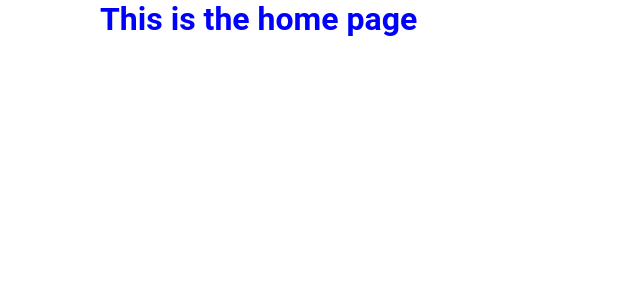
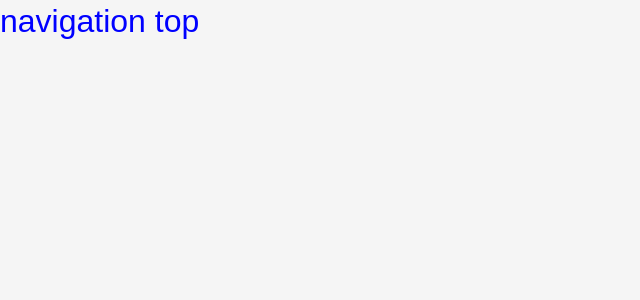
Before and after one commit to pritimoypaul/notionhive, a React (Create React App) app: page / in a window 1280 px wide. Shown: the top 300 px of the page, without its empty margins (0-640 px from the left). Built offline with nearby package versions, Linux system fonts and the light colour scheme.

Commit message:
structure created

```diff
--- /dev/null
+++ b/src/components/Header.js
@@ -0,0 +1,12 @@
+import React from "react";
+import Nav from "./Nav";
+
+const Header = () => {
+  return (
+    <>
+      <Nav />
+    </>
+  );
+};
+
+export default Header;
--- /dev/null
+++ b/src/components/Nav.js
@@ -0,0 +1,20 @@
+import React from "react";
+import styled from "styled-components";
+
+const Nav = () => {
+  return (
+    <div>
+      <Wrapper>
+        <h1>navigation top</h1>
+      </Wrapper>
+    </div>
+  );
+};
+
+const Wrapper = styled.div`
+  h1 {
+    color: blue;
+  }
+`;
+
+export default Nav;
--- a/src/index.css
+++ b/src/index.css
@@ -5,7 +5,7 @@
   --light-color: #f4f4f4;
 }
 
-@import url("https://fonts.googleapis.com/css2?family=Roboto:wght@100;300;400;700&display=swap");
+@import url('https://fonts.googleapis.com/css2?family=Red+Hat+Display:wght@400;500;700&display=swap');
 
 * {
   box-sizing: border-box;
@@ -14,10 +14,15 @@
 }
 
 body {
-  font-family: "Roboto", sans-serif;
+  font-family: 'Red Hat Display', sans-serif;
   -webkit-font-smoothing: antialiased;
-  background: #fff;
+  background: #f5f5f5;
   color: #000;
+}
+
+.container{
+  max-width: 1110px;
+  margin: auto;
 }
 
 ul {
@@ -29,6 +34,9 @@ h2,
 h3,
 h4 {
   color: #000;
+  font-weight: 500;
+  font-size: 32px;
+  line-height: 42px;
 }
 
 a {
@@ -38,6 +46,9 @@ a {
 
 p {
   margin: 0.5rem 0;
+  font-weight: 400;
+  font-size: 15px;
+  line-height: 150%;
 }
 
 img {
--- a/src/pages/Home.js
+++ b/src/pages/Home.js
@@ -1,19 +1,12 @@
 import React from "react";
-import styled from "styled-components";
+import Header from "../components/Header";
 
 const Home = () => {
   return (
-    <Wrapper>
-      <h1>This is the home page</h1>
-    </Wrapper>
+    <>
+      <Header />
+    </>
   );
 };
 
-const Wrapper = styled.div`
-  padding-left: 100px;
-  h1 {
-    color: blue;
-  }
-`;
-
 export default Home;
```
